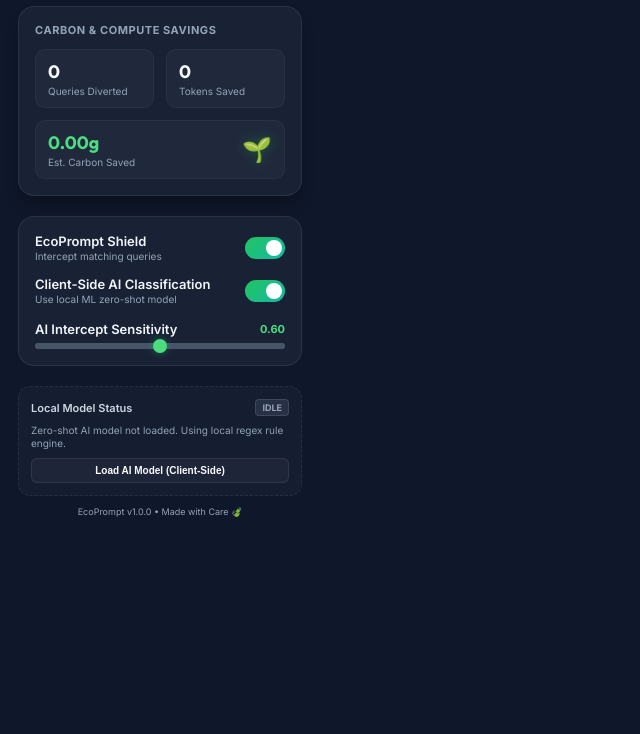
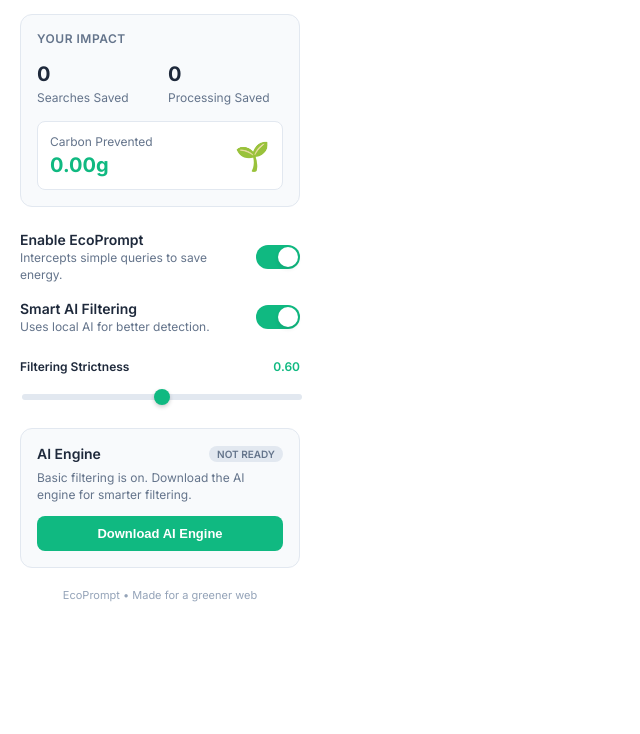
Before and after one commit to Haryni/MindfulAI, a website built with Vite: page src/popup/index.html in a window 1280 px wide. Shown: the part 66-800 px from the top of the page, without its empty margins (0-640 px from the left). Built offline with nearby package versions, Linux system fonts and the light colour scheme; some packages are replaced by stand-ins of ours.

Commit message:
feat: simplify UI for non-technical users

```diff
--- a/src/popup/index.html
+++ b/src/popup/index.html
@@ -5,23 +5,16 @@
   <meta name="viewport" content="width=device-width, initial-scale=1.0">
   <title>EcoPrompt Dashboard</title>
   <style>
-    @import url('https://fonts.googleapis.com/css2?family=Inter:wght@400;500;600;700&family=Outfit:wght@500;600;700;800&display=swap');
+    @import url('https://fonts.googleapis.com/css2?family=Inter:wght@400;500;600;700&display=swap');
 
     :root {
-      --bg-color: #0f172a;
-      --card-bg: rgba(30, 41, 59, 0.7);
-      --border-color: rgba(255, 255, 255, 0.08);
-      --text-primary: #f8fafc;
-      --text-secondary: #94a3b8;
-      --accent-green: #22c55e;
-      --accent-teal: #14b8a6;
-      --accent-glow: rgba(34, 197, 94, 0.15);
-    }
-
-    * {
-      box-sizing: border-box;
-      margin: 0;
-      padding: 0;
+      --bg-color: #ffffff;
+      --text-primary: #1e293b;
+      --text-secondary: #64748b;
+      --border-color: #e2e8f0;
+      --accent-green: #10b981;
+      --accent-green-hover: #059669;
+      --accent-light: #d1fae5;
     }
 
     body {
@@ -29,145 +22,133 @@
       background-color: var(--bg-color);
       color: var(--text-primary);
       font-family: 'Inter', sans-serif;
-      padding: 18px;
-      overflow-x: hidden;
+      padding: 20px;
+      margin: 0;
+      box-sizing: border-box;
     }
 
     /* Header */
     header {
       display: flex;
       align-items: center;
-      justify-content: space-between;
-      margin-bottom: 20px;
-    }
-
-    .brand {
-      display: flex;
-      align-items: center;
-      gap: 8px;
+      gap: 10px;
+      margin-bottom: 24px;
     }
 
     .logo-container {
-      width: 34px;
-      height: 34px;
-      background: linear-gradient(135deg, var(--accent-green) 0%, var(--accent-teal) 100%);
-      border-radius: 10px;
+      width: 36px;
+      height: 36px;
+      background-color: var(--accent-light);
+      color: var(--accent-green);
+      border-radius: 12px;
       display: flex;
       align-items: center;
       justify-content: center;
-      font-size: 18px;
-      box-shadow: 0 4px 10px rgba(34, 197, 94, 0.3);
+      font-size: 20px;
     }
 
     .title {
-      font-family: 'Outfit', sans-serif;
       font-size: 18px;
       font-weight: 700;
-      background: linear-gradient(135deg, #4ade80 0%, #2dd4bf 100%);
-      -webkit-background-clip: text;
-      -webkit-text-fill-color: transparent;
+      color: var(--text-primary);
+      margin: 0;
     }
 
-    /* Stats Grid */
-    .stats-container {
-      background: var(--card-bg);
+    /* Stats */
+    .impact-section {
+      background: #f8fafc;
       border: 1px solid var(--border-color);
-      backdrop-filter: blur(10px);
-      border-radius: 16px;
+      border-radius: 12px;
       padding: 16px;
-      margin-bottom: 20px;
-      box-shadow: 0 10px 15px -3px rgba(0, 0, 0, 0.3);
+      margin-bottom: 24px;
     }
 
-    .stats-header {
-      font-size: 11px;
-      font-weight: 700;
+    .section-title {
+      font-size: 12px;
+      font-weight: 600;
+      color: var(--text-secondary);
       text-transform: uppercase;
-      letter-spacing: 0.05em;
-      color: var(--text-secondary);
-      margin-bottom: 12px;
+      letter-spacing: 0.5px;
+      margin: 0 0 16px 0;
     }
 
     .stats-grid {
       display: grid;
-      grid-template-columns: repeat(2, 1fr);
-      gap: 12px;
+      grid-template-columns: 1fr 1fr;
+      gap: 16px;
     }
 
-    .stat-card {
-      background: rgba(255, 255, 255, 0.03);
-      border: 1px solid rgba(255, 255, 255, 0.04);
-      border-radius: 10px;
-      padding: 10px 12px;
-      transition: all 0.2s ease;
+    .stat-item {
+      display: flex;
+      flex-direction: column;
+      gap: 4px;
     }
 
-    .stat-card:hover {
-      background: rgba(255, 255, 255, 0.05);
-      border-color: rgba(255, 255, 255, 0.08);
-      transform: translateY(-1px);
+    .stat-item.full-width {
+      grid-column: span 2;
+      flex-direction: row;
+      justify-content: space-between;
+      align-items: center;
+      background: white;
+      padding: 12px;
+      border-radius: 8px;
+      border: 1px solid var(--border-color);
     }
 
     .stat-value {
-      font-family: 'Outfit', sans-serif;
-      font-size: 18px;
+      font-size: 20px;
       font-weight: 700;
       color: var(--text-primary);
     }
 
     .stat-value.green {
-      color: #4ade80;
+      color: var(--accent-green);
     }
 
     .stat-label {
-      font-size: 10px;
+      font-size: 12px;
       color: var(--text-secondary);
-      margin-top: 2px;
     }
 
-    .stat-card.full-width {
-      grid-column: span 2;
-      display: flex;
-      align-items: center;
-      justify-content: space-between;
-    }
-
-    /* Controls Panel */
-    .controls-container {
+    /* Controls */
+    .controls-section {
       display: flex;
       flex-direction: column;
-      gap: 14px;
-      background: var(--card-bg);
-      border: 1px solid var(--border-color);
-      border-radius: 16px;
-      padding: 16px;
-      margin-bottom: 20px;
+      gap: 16px;
+      margin-bottom: 24px;
     }
 
     .control-row {
       display: flex;
+      justify-content: space-between;
       align-items: center;
-      justify-content: space-between;
+    }
+
+    .control-text {
+      flex: 1;
+      padding-right: 12px;
     }
 
     .control-label {
-      font-size: 13px;
+      font-size: 14px;
       font-weight: 600;
-      color: #f1f5f9;
+      color: var(--text-primary);
+      margin-bottom: 2px;
     }
 
     .control-desc {
-      font-size: 10px;
+      font-size: 12px;
       color: var(--text-secondary);
-      margin-top: 1px;
+      line-height: 1.4;
     }
 
-    /* Beautiful Toggle Switch */
+    /* iOS style switch */
     .switch {
       position: relative;
       display: inline-block;
-      width: 40px;
-      height: 22px;
+      width: 44px;
+      height: 24px;
+      flex-shrink: 0;
     }
 
     .switch input {
@@ -183,208 +164,184 @@
       left: 0;
       right: 0;
       bottom: 0;
-      background-color: #475569;
+      background-color: #cbd5e1;
       transition: .3s;
-      border-radius: 34px;
+      border-radius: 24px;
     }
 
     .slider:before {
       position: absolute;
       content: "";
-      height: 16px;
-      width: 16px;
-      left: 3px;
-      bottom: 3px;
+      height: 20px;
+      width: 20px;
+      left: 2px;
+      bottom: 2px;
       background-color: white;
       transition: .3s;
       border-radius: 50%;
+      box-shadow: 0 2px 4px rgba(0,0,0,0.1);
     }
 
     input:checked + .slider {
-      background: linear-gradient(135deg, var(--accent-green) 0%, var(--accent-teal) 100%);
+      background-color: var(--accent-green);
     }
 
     input:checked + .slider:before {
-      transform: translateX(18px);
+      transform: translateX(20px);
     }
 
-    /* Slider styling for Sensitivity */
+    /* Range Slider */
     .range-container {
-      display: flex;
-      flex-direction: column;
-      gap: 6px;
-      margin-top: 2px;
+      margin-top: 8px;
     }
 
     .range-header {
       display: flex;
       justify-content: space-between;
-      align-items: center;
-    }
-
-    .range-value {
-      font-size: 11px;
-      font-weight: 700;
-      color: #4ade80;
+      margin-bottom: 8px;
     }
 
     .range-input {
       -webkit-appearance: none;
       width: 100%;
       height: 6px;
-      border-radius: 4px;
-      background: #475569;
+      background: #e2e8f0;
+      border-radius: 3px;
       outline: none;
-      transition: background 450ms ease-in;
     }
 
     .range-input::-webkit-slider-thumb {
       -webkit-appearance: none;
       appearance: none;
-      width: 14px;
-      height: 14px;
+      width: 16px;
+      height: 16px;
       border-radius: 50%;
-      background: #4ade80;
+      background: var(--accent-green);
       cursor: pointer;
-      transition: transform 0.1s;
-      box-shadow: 0 0 8px rgba(34, 197, 94, 0.4);
+      box-shadow: 0 2px 4px rgba(0,0,0,0.2);
     }
 
-    .range-input::-webkit-slider-thumb:hover {
-      transform: scale(1.15);
+    /* Model Status */
+    .engine-section {
+      background: #f8fafc;
+      border: 1px solid var(--border-color);
+      border-radius: 12px;
+      padding: 16px;
     }
 
-    /* Model Status Section */
-    .model-container {
-      background: rgba(30, 41, 59, 0.4);
-      border: 1px dashed var(--border-color);
-      border-radius: 12px;
-      padding: 12px;
+    .engine-header {
       display: flex;
-      flex-direction: column;
-      gap: 8px;
+      justify-content: space-between;
+      align-items: center;
+      margin-bottom: 8px;
     }
 
-    .model-header {
-      display: flex;
-      align-items: center;
-      justify-content: space-between;
-      font-size: 11px;
+    .engine-title {
+      font-size: 14px;
       font-weight: 600;
     }
 
     .model-badge {
-      padding: 2px 6px;
-      border-radius: 4px;
-      font-size: 9px;
-      font-weight: 700;
+      font-size: 10px;
+      font-weight: 600;
+      padding: 2px 8px;
+      border-radius: 12px;
       text-transform: uppercase;
     }
 
-    .badge-ready {
-      background: rgba(34, 197, 94, 0.15);
-      color: #4ade80;
-      border: 1px solid rgba(34, 197, 94, 0.2);
+    .badge-idle { background: #e2e8f0; color: #64748b; }
+    .badge-ready { background: #d1fae5; color: #059669; }
+    .badge-downloading { background: #e0f2fe; color: #0284c7; }
+    .badge-error { background: #fee2e2; color: #dc2626; }
+
+    .engine-desc {
+      font-size: 12px;
+      color: var(--text-secondary);
+      margin-bottom: 12px;
+      line-height: 1.4;
     }
 
-    .badge-downloading {
-      background: rgba(20, 184, 166, 0.15);
-      color: #2dd4bf;
-      border: 1px solid rgba(20, 184, 166, 0.2);
-    }
-
-    .badge-error {
-      background: rgba(239, 68, 68, 0.15);
-      color: #f87171;
-      border: 1px solid rgba(239, 68, 68, 0.2);
-    }
-
-    .badge-idle {
-      background: rgba(148, 163, 184, 0.15);
-      color: #94a3b8;
-      border: 1px solid rgba(148, 163, 184, 0.2);
-    }
-
-    /* Progress bar */
     .progress-bar-container {
       width: 100%;
       height: 6px;
-      background: #334155;
+      background: #e2e8f0;
       border-radius: 3px;
       overflow: hidden;
+      margin-bottom: 12px;
       display: none;
     }
 
     .progress-bar {
       width: 0%;
       height: 100%;
-      background: linear-gradient(90deg, var(--accent-green) 0%, var(--accent-teal) 100%);
-      transition: width 0.25s ease;
+      background: var(--accent-green);
+      transition: width 0.3s;
     }
 
-    .model-actions-btn {
+    .primary-btn {
       width: 100%;
-      background: rgba(255, 255, 255, 0.04);
-      border: 1px solid var(--border-color);
-      border-radius: 6px;
-      color: var(--text-primary);
-      padding: 6px 12px;
-      font-size: 10px;
+      background: var(--accent-green);
+      color: white;
+      border: none;
+      padding: 10px;
+      border-radius: 8px;
+      font-size: 13px;
       font-weight: 600;
       cursor: pointer;
-      transition: all 0.2s;
+      transition: background 0.2s;
     }
 
-    .model-actions-btn:hover {
-      background: rgba(255, 255, 255, 0.08);
-      border-color: rgba(255, 255, 255, 0.12);
+    .primary-btn:hover {
+      background: var(--accent-green-hover);
+    }
+
+    .primary-btn:disabled {
+      background: #94a3b8;
+      cursor: not-allowed;
     }
 
     .footer {
       text-align: center;
-      font-size: 9px;
-      color: var(--text-secondary);
-      margin-top: 10px;
+      font-size: 11px;
+      color: #94a3b8;
+      margin-top: 20px;
     }
   </style>
 </head>
 <body>
   <header>
-    <div class="brand">
-      <div class="logo-container">🍃</div>
-      <h2 class="title">EcoPrompt</h2>
-    </div>
+    <div class="logo-container">🍃</div>
+    <h1 class="title">EcoPrompt</h1>
   </header>
 
-  <!-- Carbon & Compute Savings Dashboard -->
-  <div class="stats-container">
-    <div class="stats-header">Carbon & Compute Savings</div>
+  <!-- Impact Section -->
+  <div class="impact-section">
+    <h2 class="section-title">Your Impact</h2>
     <div class="stats-grid">
-      <div class="stat-card">
-        <div class="stat-value" id="stats-diverted">0</div>
-        <div class="stat-label">Queries Diverted</div>
+      <div class="stat-item">
+        <span class="stat-value" id="stats-diverted">0</span>
+        <span class="stat-label">Searches Saved</span>
       </div>
-      <div class="stat-card">
-        <div class="stat-value" id="stats-tokens">0</div>
-        <div class="stat-label">Tokens Saved</div>
+      <div class="stat-item">
+        <span class="stat-value" id="stats-tokens">0</span>
+        <span class="stat-label">Processing Saved</span>
       </div>
-      <div class="stat-card full-width">
+      <div class="stat-item full-width">
         <div>
-          <div class="stat-value green"><span id="stats-co2">0.0</span>g</div>
-          <div class="stat-label">Est. Carbon Saved</div>
+          <span class="stat-label" style="display:block; margin-bottom: 4px;">Carbon Prevented</span>
+          <span class="stat-value green"><span id="stats-co2">0.0</span>g</span>
         </div>
-        <div style="font-size: 24px; filter: drop-shadow(0 0 6px rgba(34, 197, 94, 0.3));">🌱</div>
+        <div style="font-size: 28px;">🌱</div>
       </div>
     </div>
   </div>
 
-  <!-- Control panel -->
-  <div class="controls-container">
-    <!-- Master Shield Enable/Disable -->
+  <!-- Controls -->
+  <div class="controls-section">
     <div class="control-row">
-      <div>
-        <div class="control-label">EcoPrompt Shield</div>
-        <div class="control-desc">Intercept matching queries</div>
+      <div class="control-text">
+        <div class="control-label">Enable EcoPrompt</div>
+        <div class="control-desc">Intercepts simple queries to save energy.</div>
       </div>
       <label class="switch">
         <input type="checkbox" id="toggle-shield" checked>
@@ -392,11 +349,10 @@
       </label>
     </div>
 
-    <!-- ML Classification Toggle -->
     <div class="control-row">
-      <div>
-        <div class="control-label">Client-Side AI Classification</div>
-        <div class="control-desc">Use local ML zero-shot model</div>
+      <div class="control-text">
+        <div class="control-label">Smart AI Filtering</div>
+        <div class="control-desc">Uses local AI for better detection.</div>
       </div>
       <label class="switch">
         <input type="checkbox" id="toggle-ml" checked>
@@ -404,34 +360,34 @@
       </label>
     </div>
 
-    <!-- Classification Sensitivity Slider -->
     <div class="range-container">
       <div class="range-header">
-        <span class="control-label">AI Intercept Sensitivity</span>
-        <span class="range-value" id="sensitivity-display">0.60</span>
+        <span class="control-label" style="font-size: 12px;">Filtering Strictness</span>
+        <span class="control-label" style="font-size: 12px; color: var(--accent-green);" id="sensitivity-display">0.60</span>
       </div>
       <input type="range" class="range-input" id="sensitivity-slider" min="0.3" max="0.9" step="0.05" value="0.6">
     </div>
   </div>
 
-  <!-- Model Status Dashboard -->
-  <div class="model-container">
-    <div class="model-header">
-      <span style="color: #cbd5e1;">Local Model Status</span>
+  <!-- Engine Status -->
+  <div class="engine-section">
+    <div class="engine-header">
+      <span class="engine-title">AI Engine</span>
       <span class="model-badge badge-idle" id="model-badge">Idle</span>
     </div>
-    <div style="font-size: 10px; color: var(--text-secondary); line-height: 1.3;" id="model-details">
-      DeBERTa-v3 22MB quantized text classifier. Downloads once.
+    <div class="engine-desc" id="model-details">
+      Downloads once (22MB). Keeps your data private by running entirely on your device.
     </div>
-    <!-- Model progress bar -->
+
     <div class="progress-bar-container" id="model-progress-container">
       <div class="progress-bar" id="model-progress-bar"></div>
     </div>
-    <button class="model-actions-btn" id="model-download-btn">Load AI Model (Client-Side)</button>
+
+    <button class="primary-btn" id="model-download-btn" style="display: none;">Download AI Engine</button>
   </div>
 
   <div class="footer">
-    EcoPrompt v1.0.0 • Made with Care 🍃
+    EcoPrompt • Made for a greener web
   </div>
 
   <script src="popup.ts" type="module"></script>
--- a/src/popup/popup.ts
+++ b/src/popup/popup.ts
@@ -107,7 +107,7 @@
     if (status === 'ready') {
       modelBadge.innerText = 'Ready';
       modelBadge.classList.add('badge-ready');
-      modelDetails.innerText = 'Ready for local AI classification (22MB DeBERTa)';
+      modelDetails.innerText = 'AI is ready and running locally on your device.';
       modelProgressContainer.style.display = 'none';
       modelDownloadBtn.style.display = 'none';
     }
@@ -115,7 +115,7 @@
     else if (status === 'downloading') {
       modelBadge.innerText = `Downloading ${progress}%`;
       modelBadge.classList.add('badge-downloading');
-      modelDetails.innerText = 'Downloading model files... (approx. 22MB)';
+      modelDetails.innerText = 'Downloading AI engine... (This happens only once)';
       modelProgressContainer.style.display = 'block';
       modelProgressBar.style.width = `${progress}%`;
       modelDownloadBtn.style.display = 'block';
@@ -126,21 +126,21 @@
     else if (status === 'error') {
       modelBadge.innerText = 'Error';
       modelBadge.classList.add('badge-error');
-      modelDetails.innerText = 'Assets download failed. Please check network connections.';
+      modelDetails.innerText = 'Could not download the AI engine. Please check your internet.';
       modelProgressContainer.style.display = 'none';
       modelDownloadBtn.style.display = 'block';
       modelDownloadBtn.disabled = false;
-      modelDownloadBtn.innerText = 'Retry Download';
+      modelDownloadBtn.innerText = 'Try Again';
     }
 
     else { // idle
-      modelBadge.innerText = 'Idle';
+      modelBadge.innerText = 'Not Ready';
       modelBadge.classList.add('badge-idle');
-      modelDetails.innerText = 'Zero-shot AI model not loaded. Using local regex rule engine.';
+      modelDetails.innerText = 'Basic filtering is on. Download the AI engine for smarter filtering.';
       modelProgressContainer.style.display = 'none';
       modelDownloadBtn.style.display = 'block';
       modelDownloadBtn.disabled = false;
-      modelDownloadBtn.innerText = 'Load AI Model (Client-Side)';
+      modelDownloadBtn.innerText = 'Download AI Engine';
     }
   }
 });
```
